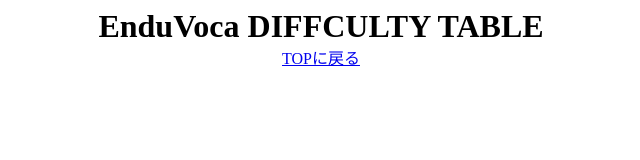
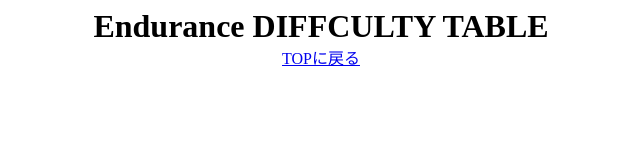
Before and after one commit to Harae09/Harae09.github.io, a plain HTML site: page table.html in a window 1280 px wide. Shown: the whole page, without its empty margins (319-959 px from the left). Drawn offline with Linux system fonts and the light colour scheme; no server answers.

Commit message:
Update table.html

```diff
--- a/table.html
+++ b/table.html
@@ -2,7 +2,7 @@
 <html lang="ja">
 
 <head>
-<title>EnduVoca DIFFICULTY TABLE</title>
+<title>Endurance DIFFICULTY TABLE</title>
 <meta http-equiv="Content-Script-Type" content="text/javascript" />
 <meta http-equiv="Content-Style-Type" content="text/css" />
 <meta http-equiv="Content-Type" content="text/html; charset=utf-8" />
@@ -14,7 +14,7 @@
 <body>
 
 <center>
-<strong><span style="font-size: 24pt;">EnduVoca DIFFCULTY TABLE</span></strong><br>
+<strong><span style="font-size: 24pt;">Endurance DIFFCULTY TABLE</span></strong><br>
 <a href="index.html">TOPに戻る</a><br>
 </center>
 
```
